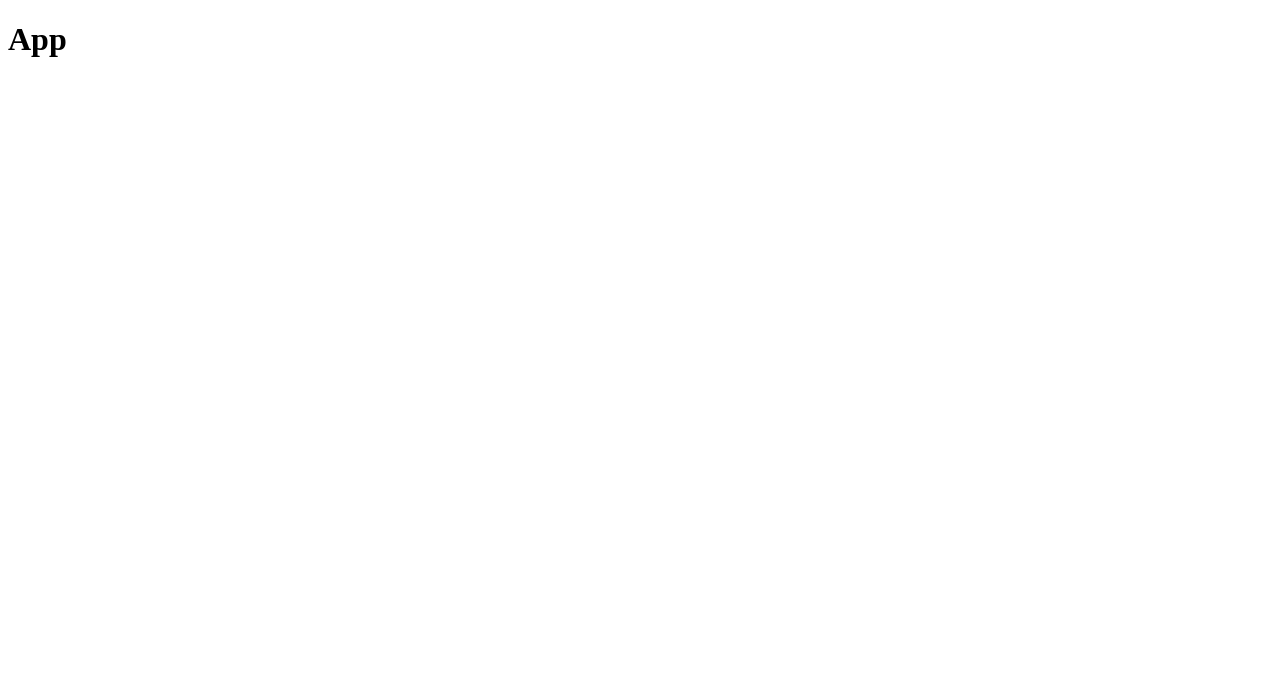
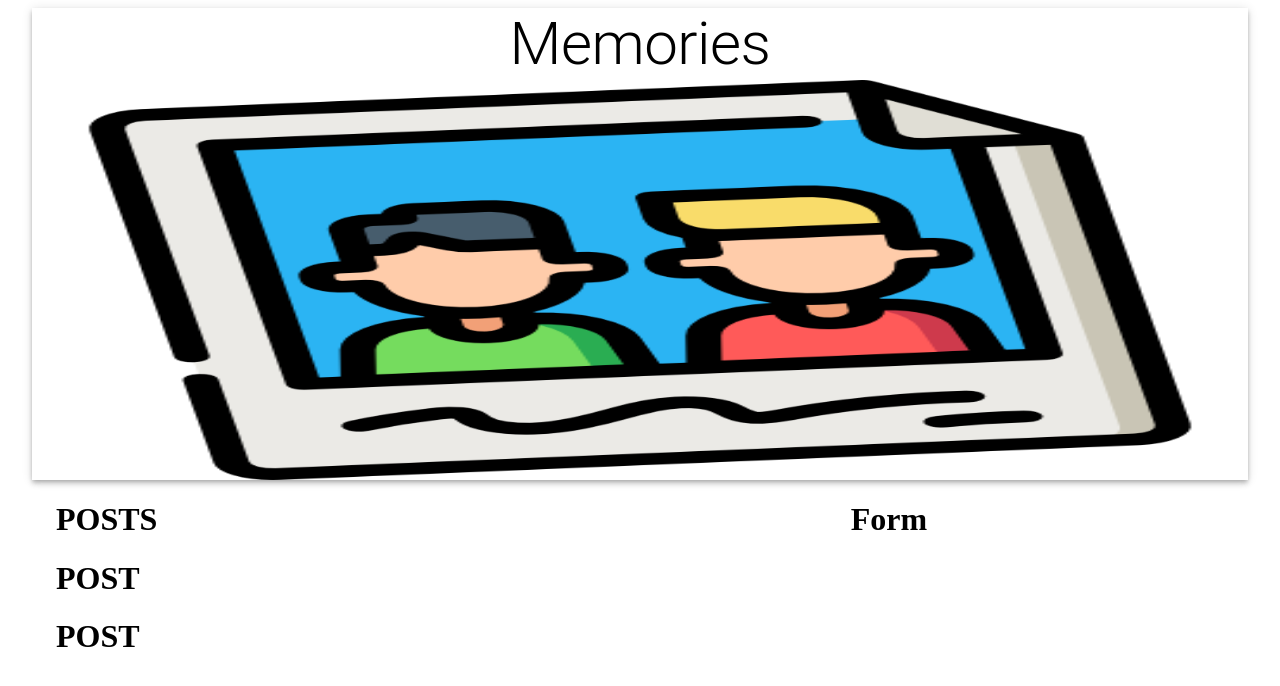
Before and after one commit to zichengshan/Memories, a React (Create React App) app in the folder client/: page / in a window 1280 px wide. Shown: the top 686 px of the page. Built offline with nearby package versions, Linux system fonts and the light colour scheme.

Commit message:
JSX structure
App.js in Material UI

```diff
--- a/client/src/App.js
+++ b/client/src/App.js
@@ -1,10 +1,30 @@
-import React from "react";
+import React from "react"
+import {Container, AppBar, Typography, Grow, Grid} from "@material-ui/core"
+import memories from './images/memories.png'
+import Form from "./components/Form/Form"
+import Posts from './components/Posts/Posts'
 
 function App() {
     return (
-        <div>
-            <h1>App</h1>
-        </div>
+        <Container maxWidth="lg">
+            <AppBar position="static" color="inherit">
+                <Typography variant="h2" align="center">Memories</Typography>
+                <img src={memories} alt="memories" height="400"/>
+            </AppBar>
+            <Grow in>
+                <Container>
+                    <Grid container justify="space-between" alignItems="stretch" spacing={3}>
+                        <Grid item xs={12} sm={7}>
+                            <Posts/>
+                        </Grid>
+                        <Grid item xs={12} sm={4}>
+                            <Form/>
+                        </Grid>
+                    </Grid>
+                </Container>
+            </Grow>
+
+        </Container>
     )
 }
 
--- a/client/src/components/Form/Form.js
+++ b/client/src/components/Form/Form.js
@@ -0,0 +1,9 @@
+import React from "react";
+
+function Form() {
+    return (
+        <h1>Form</h1>
+    )
+}
+
+export default Form
--- a/client/src/components/Posts/Post/Post.js
+++ b/client/src/components/Posts/Post/Post.js
@@ -0,0 +1,9 @@
+import React from "react";
+
+function Post() {
+    return (
+        <h1>POST</h1>
+    )
+}
+
+export default Post
--- /dev/null
+++ b/client/src/components/Posts/Posts.js
@@ -0,0 +1,15 @@
+import React from "react";
+import Post from "./Post/Post";
+
+function Posts() {
+    return (
+        <>
+            <h1>POSTS</h1>
+            <Post />
+            <Post />
+        </>
+
+    )
+}
+
+export default Posts
```
Also changed, not shown: client/src/components/Form/style.js (deleted), client/src/components/Form/styles.js (added), client/src/components/Posts/Post.js (deleted), client/src/components/Posts/style.js (deleted), client/src/components/Posts/styles.js (added), client/src/images/memories.png (added).
